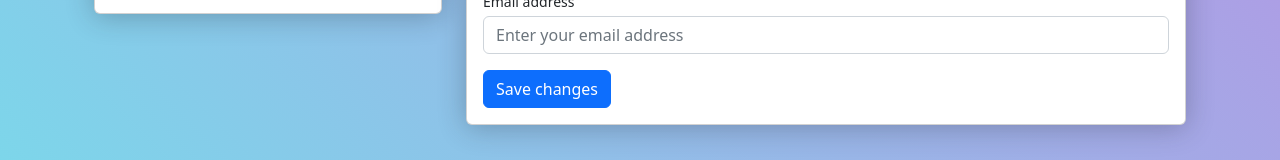
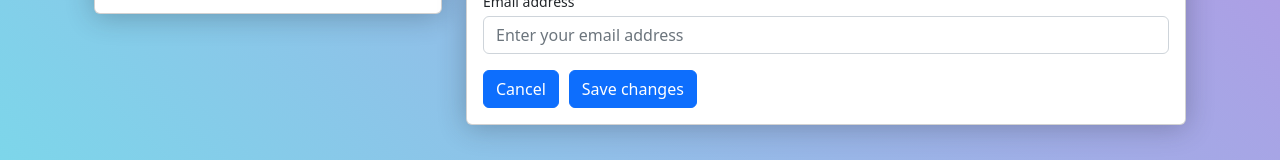
Before and after one commit to hristomangarudov/goodreads, a React (Create React App) app in the folder goodreads-project/: page /edit-profile in a window 1280 px wide. Shown: the part 457-617 px from the top of the page. Built offline with nearby package versions, Linux system fonts and the light colour scheme; no server answers; sample sign-in values are in the browser's storage.

Commit message:
Small decoration - Edit profile , Login/Register

```diff
--- a/goodreads-project/src/Components/EditProfile/EditProfile.js
+++ b/goodreads-project/src/Components/EditProfile/EditProfile.js
@@ -1,6 +1,13 @@
+import { useNavigate } from "react-router-dom";
 import "./EditProfile.scss";
 
 export function EditProfile() {
+  const navigate = useNavigate()
+  const goToProfilePage = () => {
+    navigate('/profile')
+  }
+
+
   return (
     <div className="container-wrapper">
       <div className="container-xl px-4 mt-4">
@@ -67,9 +74,7 @@ export function EditProfile() {
 
                   <div className="row gx-3 mb-3">
                     <div className="col-md-6">
-                    <label className="small mb-1">
-                      Birthday
-                    </label>
+                      <label className="small mb-1">Birthday</label>
                       <input
                         className="form-control"
                         id="inputBirthday"
@@ -99,10 +104,14 @@ export function EditProfile() {
                       placeholder="Enter your email address"
                     />
                   </div>
-
-                <button className="btn btn-primary" type="button">
+                  <div className="buttons">
+                    <button className="btn btn-primary" type="button" onClick={goToProfilePage}>
+                      Cancel
+                    </button>
+                    <button className="btn btn-primary" type="button"onClick={goToProfilePage}>
                       Save changes
                     </button>
+                  </div>
                 </form>
               </div>
             </div>
--- a/goodreads-project/src/Components/EditProfile/EditProfile.scss
+++ b/goodreads-project/src/Components/EditProfile/EditProfile.scss
@@ -58,3 +58,8 @@
 .container-wrapper{
     margin-top: 30px !important;
 }
+.buttons{
+  display: flex;
+  flex-wrap: wrap;
+  gap: 10px;
+}
--- a/goodreads-project/src/Components/Profile/Profile.js
+++ b/goodreads-project/src/Components/Profile/Profile.js
@@ -7,7 +7,6 @@ function Profile(props) {
       <div className="profile-wrapper">
         <div className="profile-img">
           <img
-            style={{ width: "160px", height: "160px", borderRadius: "80px" }}
             src="https://static.dir.bg/uploads/images/2019/10/03/1869405/768x.jpg?_=1570090953"
           ></img>
           <a href="">1 rating (4.00 avg)</a>
@@ -32,7 +31,7 @@ function Profile(props) {
           <a href="">read(3)</a>
           <a href="">currently reading(1)</a>
           <a href="">to-read(2)</a>
-          <a href="">More...</a>
+          <a href="/mybooks">More...</a>
         </div>
       </div>
       <div className="currently-reading-wrapper">
--- a/goodreads-project/src/Components/Profile/Profile.scss
+++ b/goodreads-project/src/Components/Profile/Profile.scss
@@ -25,6 +25,12 @@ h6 {
   display: flex;
   flex-direction: column;
   align-items: center;
+}
+.profile-img img {
+  width: 160px;
+  height: 160px;
+  border-radius: 50%;
+
 }
 .profile-data {
   margin-left: 20px;
```
Lines whose indentation alone changed are shown as unchanged.
